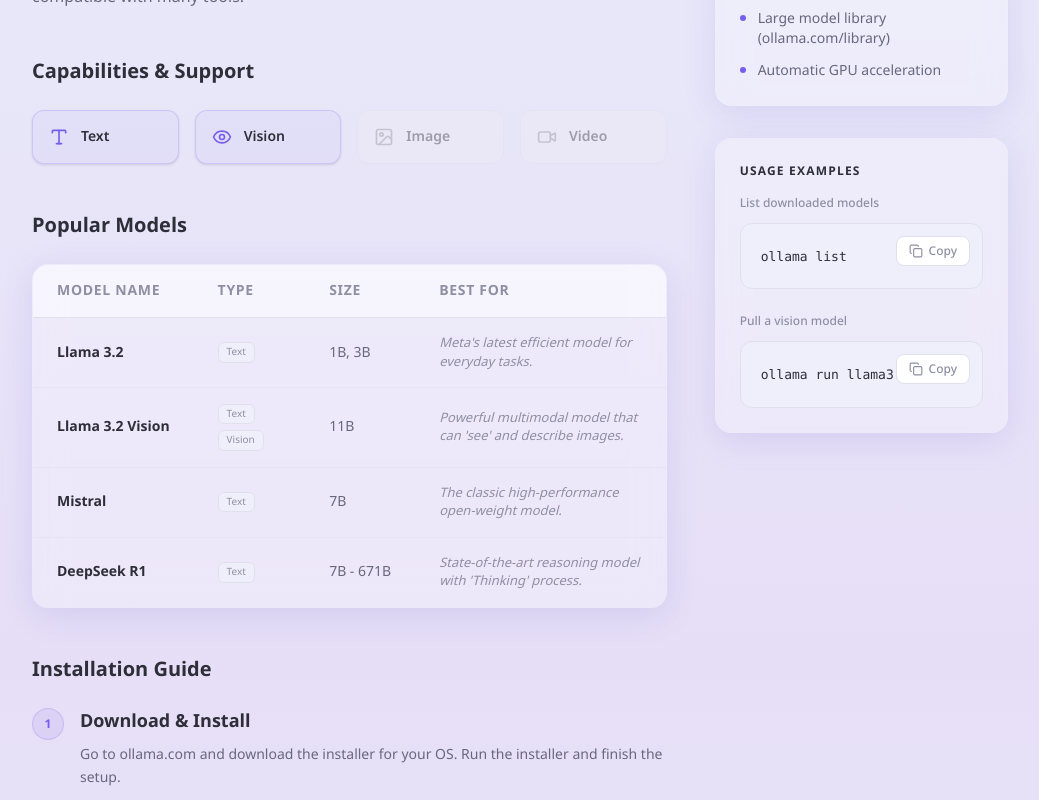
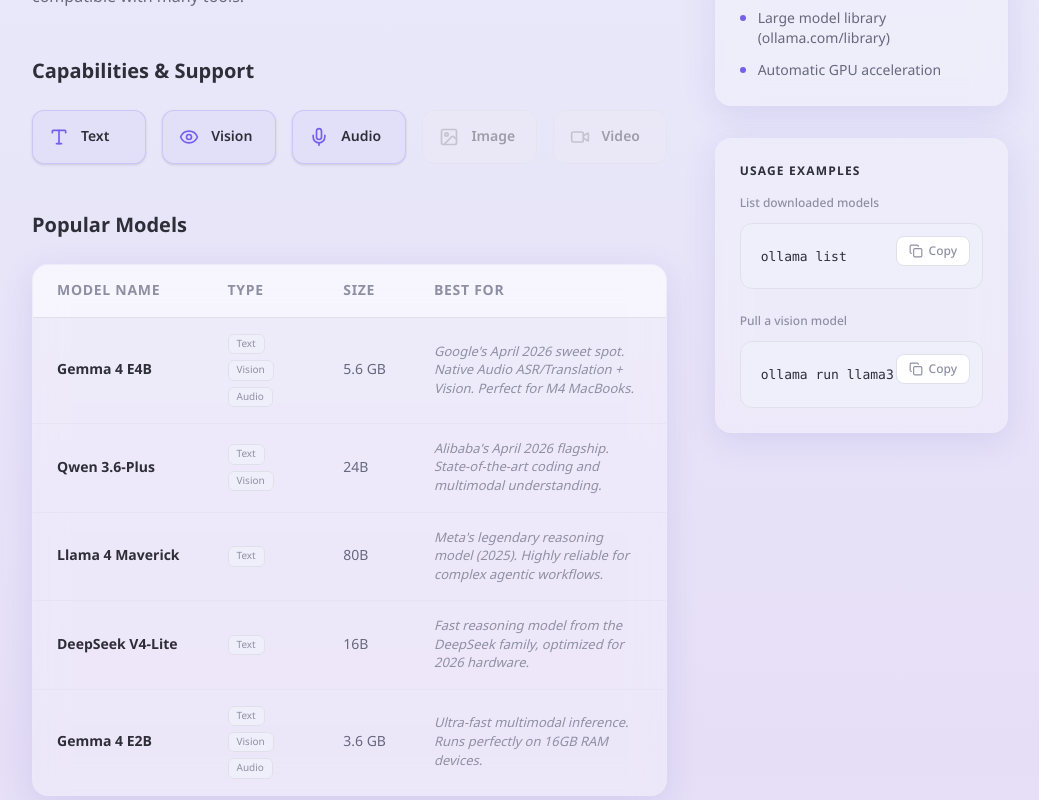
Before and after one commit to danya0365/promptready-nextjs, a Next.js app: page /local-ai/ollama in a window 1280 px wide. Shown: the part 380-1180 px from the top of the page, without its empty margins (120-1159 px from the left). Built offline with nearby package versions, Linux system fonts and the light colour scheme.

Commit message:
feat: add audio capability support and update local AI model list with 2026 releases

```diff
--- a/src/domin/data/local-ai.ts
+++ b/src/domin/data/local-ai.ts
@@ -11,31 +11,37 @@
     downloadUrl: "https://ollama.com/download",
     websiteUrl: "https://ollama.com",
     platforms: ["macOS", "Windows", "Linux"],
-    capabilities: ["text", "vision"],
+    capabilities: ["text", "vision", "audio"],
     popularModels: [
       {
-        name: "Llama 3.2",
-        capabilities: ["text"],
-        size: "1B, 3B",
-        description: "Meta's latest efficient model for everyday tasks.",
+        name: "Gemma 4 E4B",
+        capabilities: ["text", "vision", "audio"],
+        size: "5.6 GB",
+        description: "Google's April 2026 sweet spot. Native Audio ASR/Translation + Vision. Perfect for M4 MacBooks.",
       },
       {
-        name: "Llama 3.2 Vision",
+        name: "Qwen 3.6-Plus",
         capabilities: ["text", "vision"],
-        size: "11B",
-        description: "Powerful multimodal model that can 'see' and describe images.",
+        size: "24B",
+        description: "Alibaba's April 2026 flagship. State-of-the-art coding and multimodal understanding.",
       },
       {
-        name: "Mistral",
+        name: "Llama 4 Maverick",
         capabilities: ["text"],
-        size: "7B",
-        description: "The classic high-performance open-weight model.",
+        size: "80B",
+        description: "Meta's legendary reasoning model (2025). Highly reliable for complex agentic workflows.",
       },
       {
-        name: "DeepSeek R1",
+        name: "DeepSeek V4-Lite",
         capabilities: ["text"],
-        size: "7B - 671B",
-        description: "State-of-the-art reasoning model with 'Thinking' process.",
+        size: "16B",
+        description: "Fast reasoning model from the DeepSeek family, optimized for 2026 hardware.",
+      },
+      {
+        name: "Gemma 4 E2B",
+        capabilities: ["text", "vision", "audio"],
+        size: "3.6 GB",
+        description: "Ultra-fast multimodal inference. Runs perfectly on 16GB RAM devices.",
       },
     ],
     features: [
--- a/src/domin/types/local-ai.ts
+++ b/src/domin/types/local-ai.ts
@@ -1,4 +1,4 @@
-export type Capability = "text" | "vision" | "image" | "video";
+export type Capability = "text" | "vision" | "image" | "video" | "audio";
 
 export interface ModelDetail {
   name: string;
--- a/src/presentation/components/local-ai/LocalAIDetail.tsx
+++ b/src/presentation/components/local-ai/LocalAIDetail.tsx
@@ -1,4 +1,4 @@
-import { ArrowLeft, ExternalLink, Globe, Layout, Terminal, FileText, ShieldCheck, Cpu, type LucideIcon, Type, Eye, Image as ImageIcon, Video } from "lucide-react";
+import { ArrowLeft, ExternalLink, Globe, Layout, Terminal, FileText, ShieldCheck, Cpu, type LucideIcon, Type, Eye, Image as ImageIcon, Video, Mic } from "lucide-react";
 import Link from "next/link";
 import { LocalAITool, Capability } from "@/src/domin/types/local-ai";
 import { CodeBlock } from "../setup-guide/CodeBlock";
@@ -73,15 +73,16 @@
 
           <section>
             <h2 className="text-xl font-bold text-text-primary mb-6">Capabilities & Support</h2>
-            <div className="grid grid-cols-2 sm:grid-cols-4 gap-4">
-              {["text", "vision", "image", "video"].map((cap) => {
+            <div className="grid grid-cols-2 md:grid-cols-5 gap-4">
+              {["text", "vision", "audio", "image", "video"].map((cap) => {
                 const isSupported = tool.capabilities.includes(cap as Capability);
                 const IconComp = {
                   text: Type,
                   vision: Eye,
+                  audio: Mic,
                   image: ImageIcon,
                   video: Video,
-                }[cap as "text" | "vision" | "image" | "video"];
+                }[cap as Capability];
 
                 return (
                   <div
```
